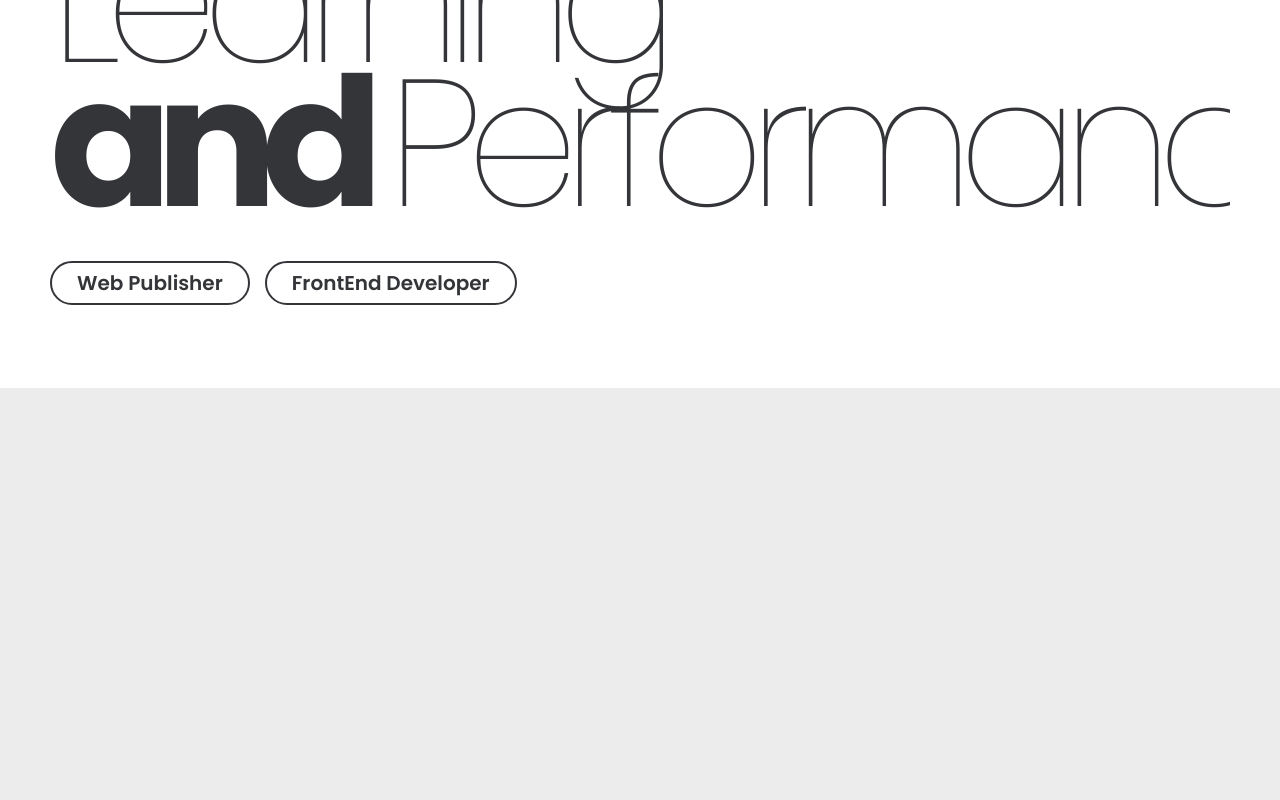
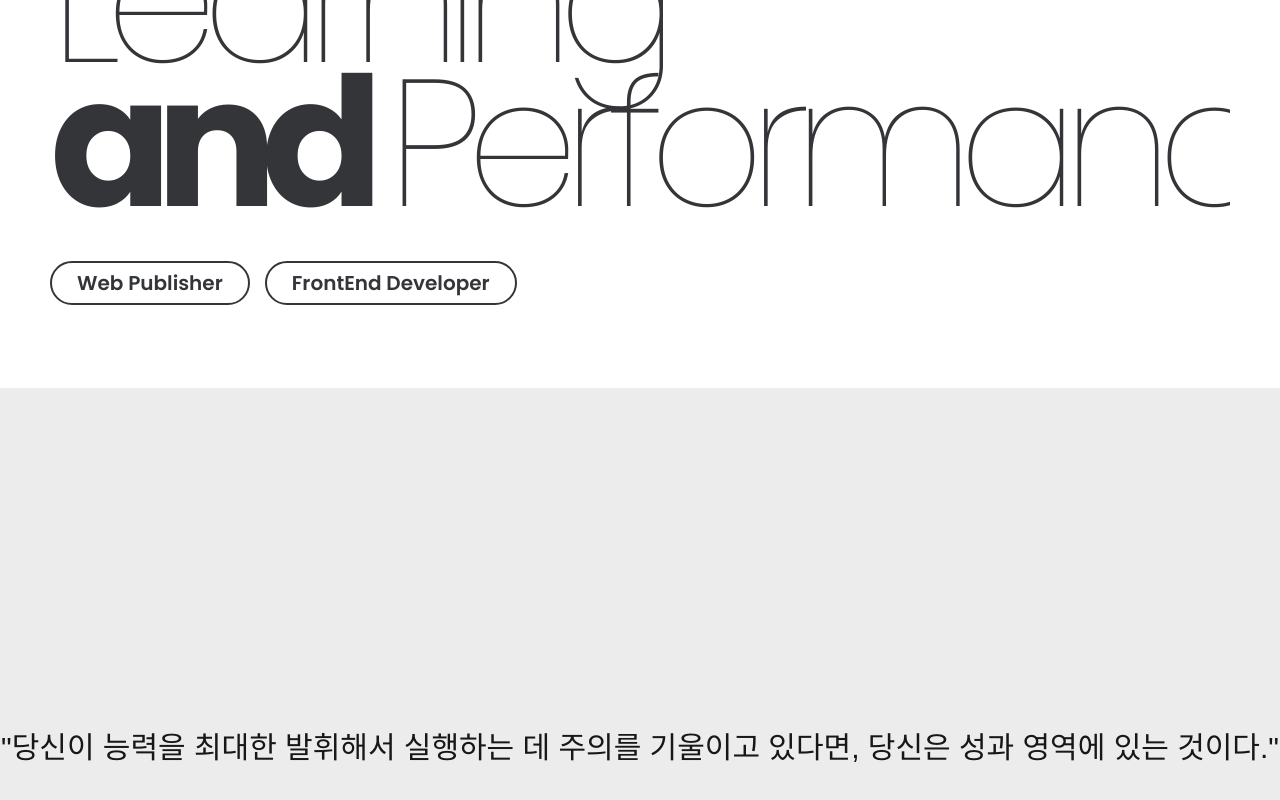
Before and after one commit to peaceRyun/balance, a Next.js app: page / in a window 1280 px wide. Shown: the part 412-1212 px from the top of the page. Built offline with nearby package versions, Linux system fonts and the light colour scheme.

Commit message:
SubtitleBanner => 내용 추가

```diff
--- a/src/app/globals.css
+++ b/src/app/globals.css
@@ -35,3 +35,15 @@ body {
 .font-pretendard {
   font-family: var(--my-pretendard-font);
 }
+
+.sr-only {
+  position: absolute;
+  width: 1px;
+  height: 1px;
+  padding: 0;
+  margin: -1px;
+  overflow: hidden;
+  clip: rect(0, 0, 0, 0);
+  white-space: nowrap;
+  border: 0;
+}
--- a/src/app/intro/components/graybanner/GrayBanner.jsx
+++ /dev/null
@@ -1,13 +0,0 @@
-import { SecCont } from '@/app/styles/globals';
-
-import { Space } from './style';
-
-const GrayBanner = () => {
-    return (
-        <SecCont $backgroundColor='rgb(236, 236, 236)'>
-            <Space></Space>
-        </SecCont>
-    );
-};
-
-export default GrayBanner;
--- a/src/app/intro/components/graybanner/style.js
+++ /dev/null
@@ -1,6 +0,0 @@
-import styled from 'styled-components';
-
-export const Space = styled.div`
-    width: 100%;
-    height: 90vh;
-`;
--- a/src/app/intro/components/introtext/style.js
+++ /dev/null
@@ -1 +0,0 @@
-import styled from "styled-components";
--- /dev/null
+++ b/src/app/intro/components/subtitlebanner/SubtitleBanner.jsx
@@ -0,0 +1,23 @@
+import { DivWrap, SecCont, StyledH3 } from "@/app/styles/globals";
+
+const SubtitleBanner = () => {
+  return (
+    <SecCont $backgroundColor="rgb(236, 236, 236)">
+      <h2 className="sr-only">부제</h2>
+      <DivWrap
+        $width="100%"
+        $height="90vh"
+        $display="flex"
+        $alignItems="center"
+        $justifyContent="center"
+      >
+        <StyledH3 $variant="subtitle">
+          "당신이 능력을 최대한 발휘해서 실행하는 데 주의를 기울이고 있다면,
+          당신은 성과 영역에 있는 것이다."
+        </StyledH3>
+      </DivWrap>
+    </SecCont>
+  );
+};
+
+export default SubtitleBanner;
--- a/src/app/intro/page.jsx
+++ b/src/app/intro/page.jsx
@@ -1,13 +1,13 @@
-import GrayBanner from './components/graybanner/GrayBanner';
-import IntroText from './components/introtext/IntroText';
+import IntroText from "./components/introtext/IntroText";
+import SubtitleBanner from "./components/subtitlebanner/SubtitleBanner";
 
 const IntroPage = () => {
-    return (
-        <>
-            <IntroText />
-            <GrayBanner />
-        </>
-    );
+  return (
+    <>
+      <IntroText />
+      <SubtitleBanner />
+    </>
+  );
 };
 
 export default IntroPage;
--- a/src/app/styles/globals.js
+++ b/src/app/styles/globals.js
@@ -1,8 +1,8 @@
-import styled from 'styled-components';
+import styled from "styled-components";
 
 const getVariantTitleStyles = (variant) => {
   switch (variant) {
-        case 'intro':
+    case "intro":
       return `
                 font-family: var(--my-poppins-font);
                 font-size: 180px;
@@ -11,11 +11,17 @@ const getVariantTitleStyles = (variant) => {
                 letter-spacing: -0.09em;
                 color: rgb(52, 53, 57);
       `;
+    case "subtitle":
+      return `
+            font-family: var(--my-pretendard-font);
+            font-size: 30px;
+            text-align: left;
+            `;
   }
 };
 
 export const SecCont = styled.section`
-    position: ${(props) => (props.$position ? props.$position : 'relative')};
+  position: ${(props) => (props.$position ? props.$position : "relative")};
   width: 100%;
   height: 100%;
   padding: ${(props) => props.$padding};
@@ -30,7 +36,7 @@ export const DivWrap = styled.div`
   justify-content: ${(props) => props.$justifyContent};
   width: ${(props) => props.$width};
   height: ${(props) => props.$height};
-    overflow: ${(props) => (props.$overflow ? props.$overflow : 'hidden')};
+  overflow: ${(props) => (props.$overflow ? props.$overflow : "hidden")};
   position: ${(props) => props.$position};
 `;
 
@@ -46,6 +52,11 @@ export const StyledH2 = styled.h2`
   font-weight: ${(props) => props.$fontWeight}
 `;
 
+export const StyledH3 = styled.h3`
+  ${(props) => getVariantTitleStyles(props.$variant)}
+  font-weight: ${(props) => props.$fontWeight}
+`;
+
 export const StyledLabel = styled.div`
   font-family: var(--my-poppins-font);
   font-weight: 600;
```
Also changed, not shown: src/app/intro/components/introtext/IntroText.jsx (+22 -16 lines). Lines whose indentation alone changed are shown as unchanged.
